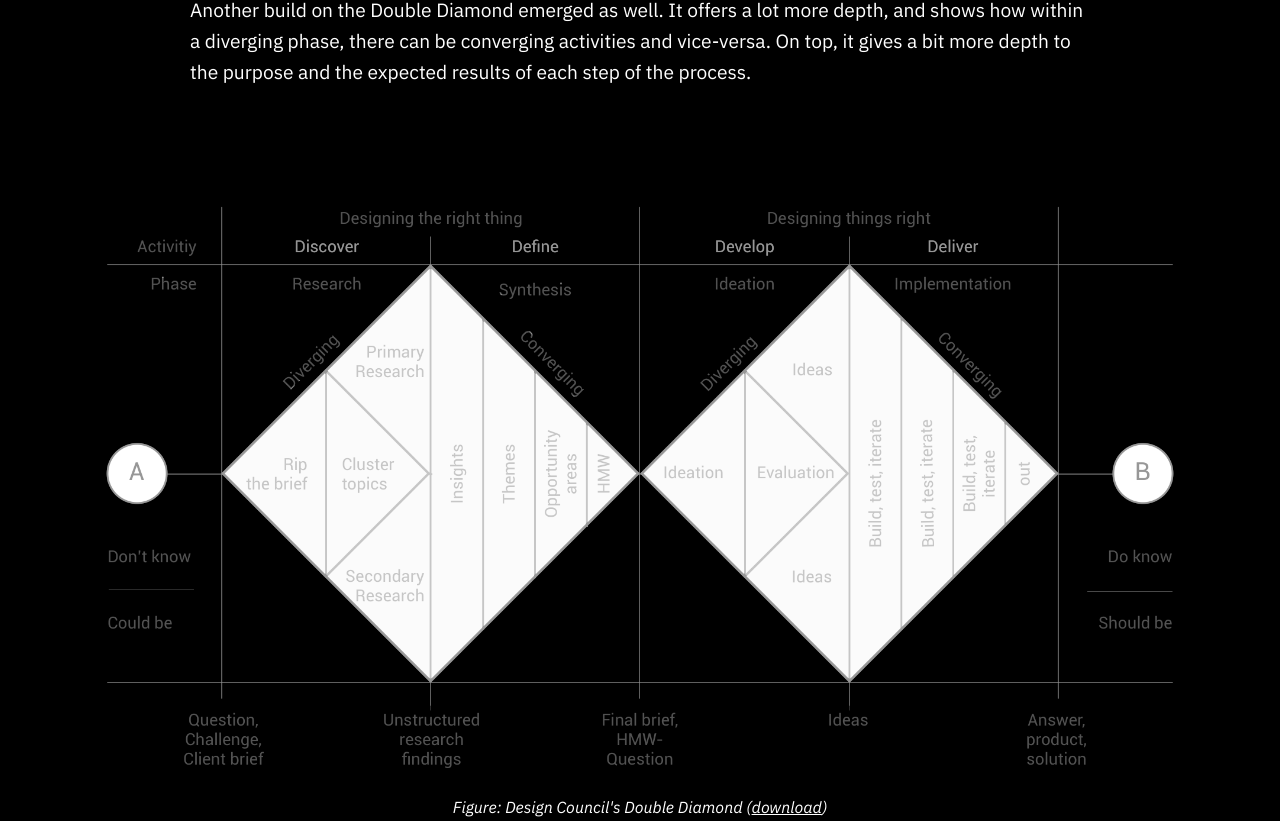
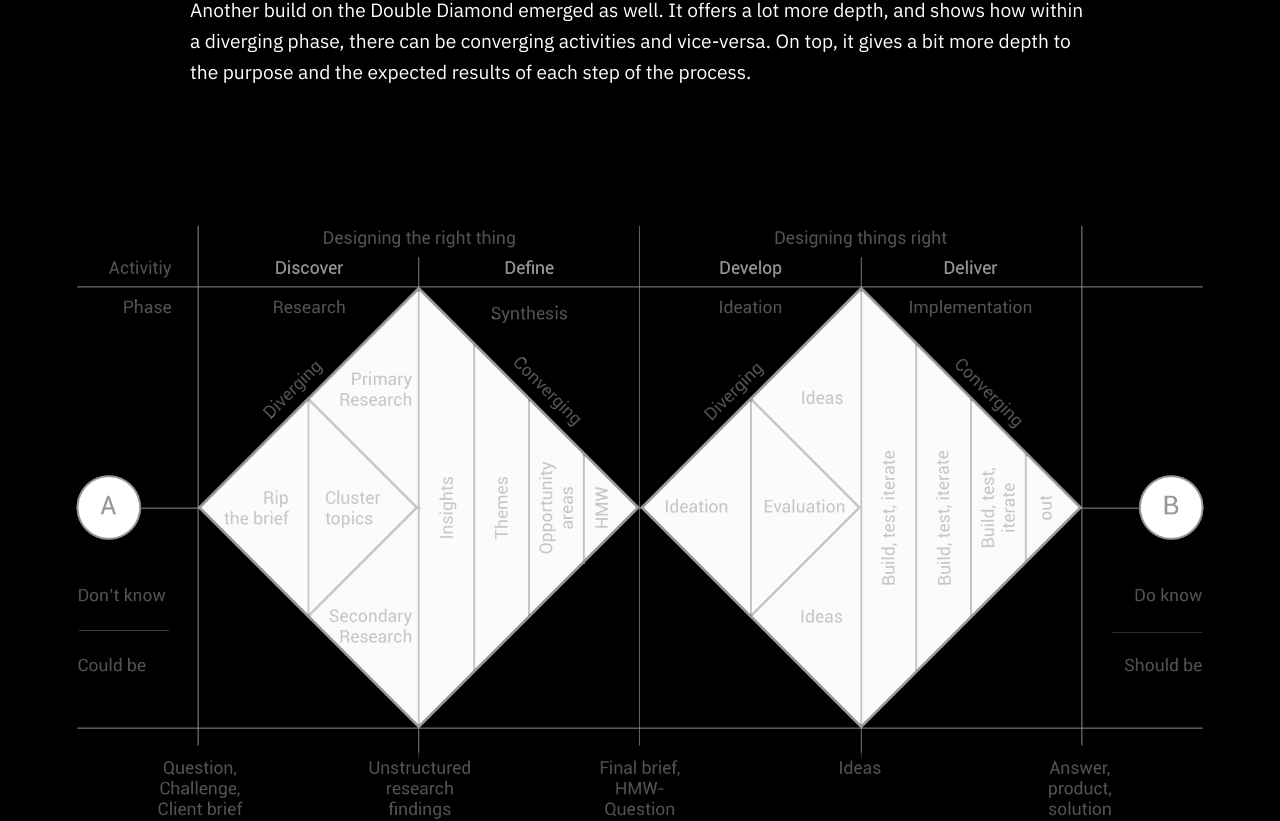
Before and after one commit to nwesthoff/ra-experience-design, a Next.js app: page /chapters/0-introduction in a window 1280 px wide. Shown: the part 872-1693 px from the top of the page. Built offline with nearby package versions, Linux system fonts and the light colour scheme.

Commit message:
💅🏻 Remove double diamond figure padding

```diff
--- a/pages/chapters/0-introduction.tsx
+++ b/pages/chapters/0-introduction.tsx
@@ -70,7 +70,8 @@ const IntroductionPage: NextPage = () => (
         </p>
       </ContentContainer>
 
-      <figure style={{ position: "relative" }}>
+      <ContentContainer wide>
+        <figure style={{ position: "relative", margin: 0 }}>
           <ScrollToReveal opacity={[0, 1]}>
             <RevealImageOverlay
               src="/img/double-diamond.png"
@@ -83,12 +84,17 @@ const IntroductionPage: NextPage = () => (
           />
           <figcaption>
             Figure: Design Council's Double Diamond (
-          <a download href="/img/double-diamond.png" title="Click to download">
+            <a
+              download
+              href="/img/double-diamond.png"
+              title="Click to download"
+            >
               download
             </a>
             )
           </figcaption>
         </figure>
+      </ContentContainer>
 
       <ContentContainer>
         <p>
```
Lines whose indentation alone changed are shown as unchanged.
